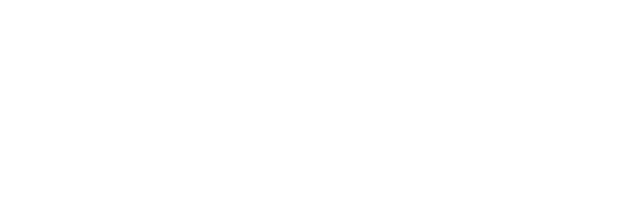
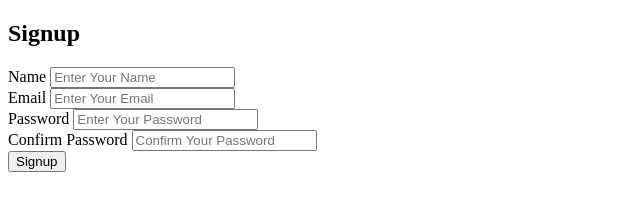
Before and after one commit to Unisha-bhatta/SignUp-Form, a plain HTML site: page index.html in a window 1280 px wide. Shown: the whole page, without its empty margins (0-640 px from the left). Drawn offline with Linux system fonts and the light colour scheme.

Commit message:
Added form layout.

```diff
--- a/index.html
+++ b/index.html
@@ -6,6 +6,32 @@
     <title>Sign Up</title>
 </head>
 <body>
+        <form id = "signupForm" novalidate>
+        <h2>Signup</h2>
+        <div class="form-control">
+            <label for="name">Name</label>
+            <input type="text" id="name" placeholder="Enter Your Name" >
+            <small class="error"></small>
+        </div>
 
+        <div class="form-control">
+            <label for="email">Email</label>
+            <input type="email" id="email" placeholder="Enter Your Email">
+            <small class="error"></small>
+        </div>
+
+       <div class="form-control">
+            <label for="password">Password</label>
+            <input type="password" id="password" placeholder="Enter Your Password">
+            <small class="error"></small>
+        </div>
+
+        <div class="form-control">
+            <label for="confirmPassword">Confirm Password</label>
+            <input type="password" id="confirmPassword" placeholder="Confirm Your Password">
+            <small class="error"></small>
+        </div>
+        <button type="submit">Signup</button>
+    </form>
 </body>
 </html>
```
